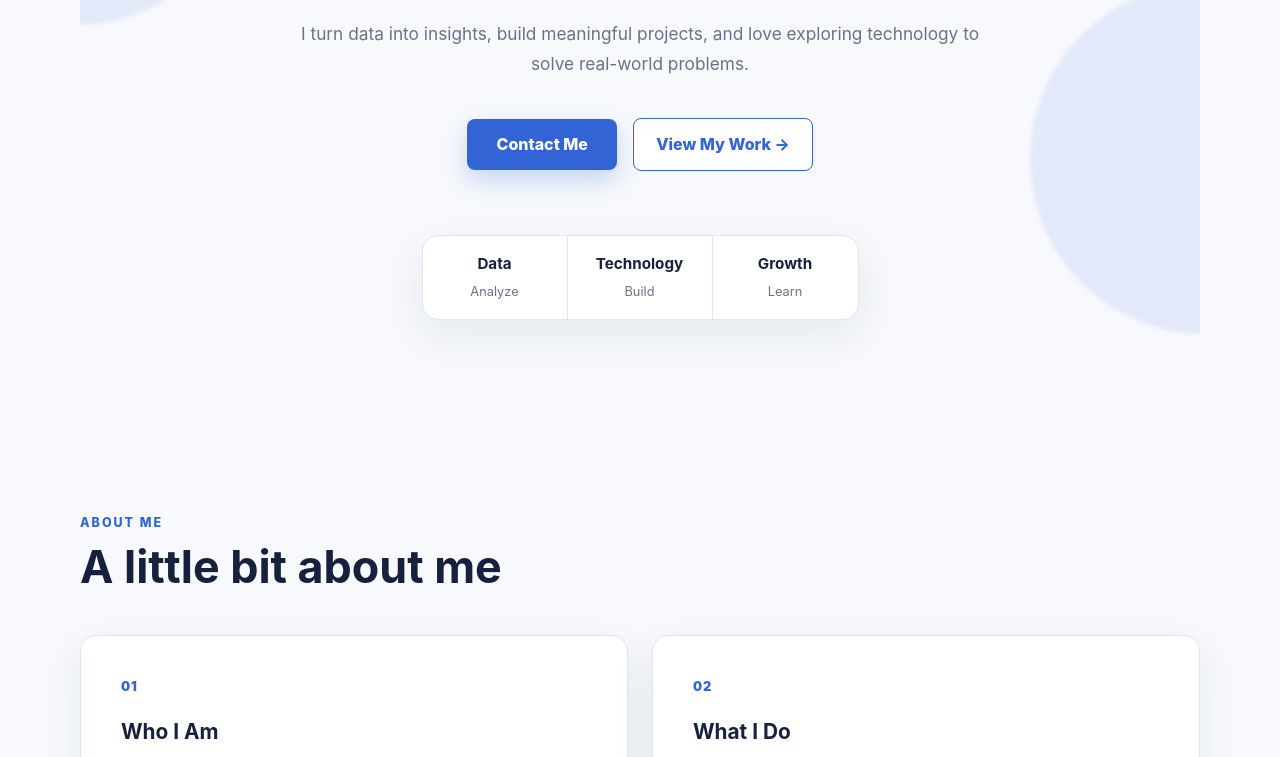
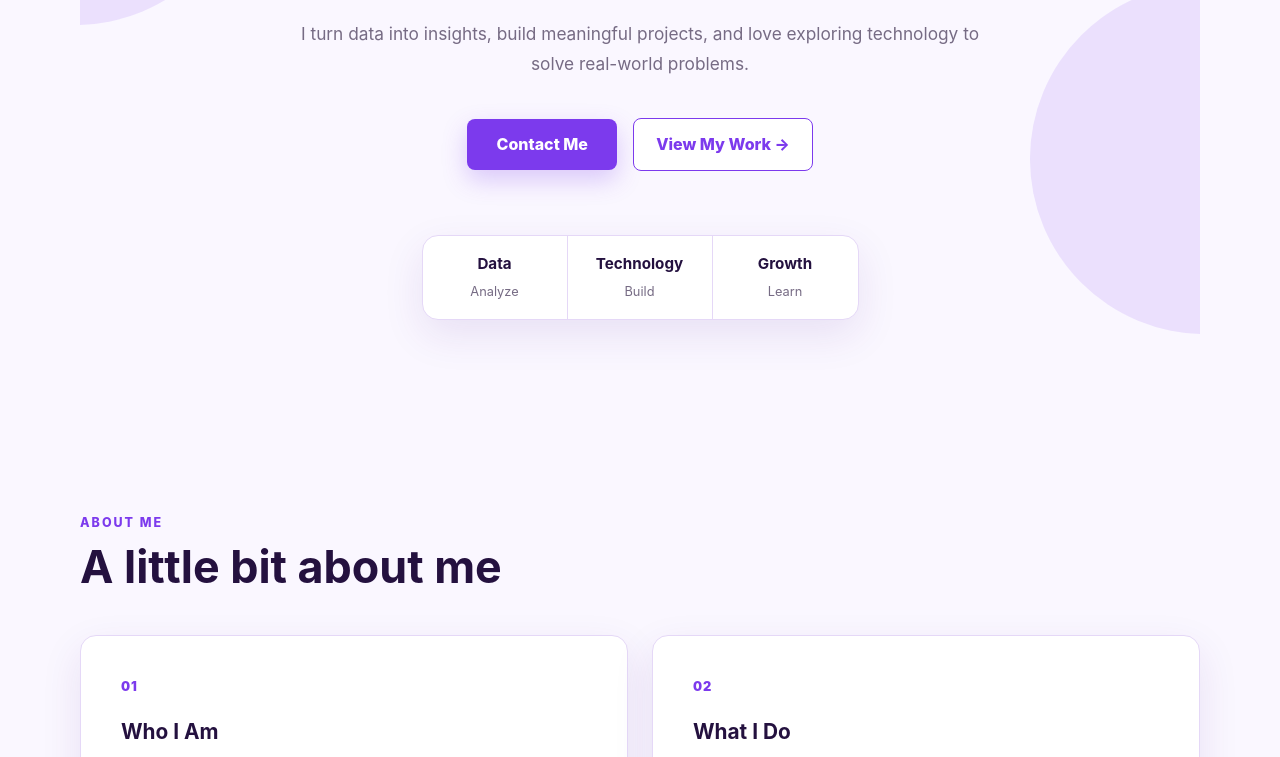
Before and after one commit to divyabanuka/portfolio-task2, a plain HTML site: page index.html in a window 1280 px wide. Shown: the part 490-1247 px from the top of the page. Drawn offline with Linux system fonts and the light colour scheme.

Commit message:
Update style.css

```diff
--- a/style.css
+++ b/style.css
@@ -1,36 +1,30 @@
-
-    /* =========================================================
+/* =========================================================
    TASK 2 - ADVANCED CSS3 & RESPONSIVE ARCHITECTURE
+   Purple + Lavender Theme
    ========================================================= */
 
 
-/* =========================================================
-   1. CSS VARIABLES
-   ========================================================= */
+/* ================= CSS VARIABLES ================= */
 
 :root {
+    --primary: #7c3aed;
+    --primary-dark: #6d28d9;
+    --accent: #a855f7;
 
-    --primary: #3264d6;
-    --primary-dark: #244fae;
-    --accent: #5b7cff;
+    --bg: #faf7ff;
+    --surface: #ffffff;
+    --surface-alt: #f3e8ff;
 
-    --bg: #f7f9fc;
-    --surface: #ffffff;
-    --surface-alt: #eef3fb;
+    --text: #24113f;
+    --text-soft: #5f5470;
+    --text-muted: #766b84;
 
-    --text: #17213d;
-    --text-soft: #59647a;
-    --text-muted: #687289;
+    --border: #e5d8f7;
 
-    --border: #dfe5f0;
+    --success: #16a34a;
 
-    --success: #20b486;
-
-    --shadow:
-        0 15px 40px rgba(20, 35, 70, 0.08);
-
-    --shadow-hover:
-        0 20px 50px rgba(20, 35, 70, 0.15);
+    --shadow: 0 15px 40px rgba(76, 29, 149, 0.10);
+    --shadow-hover: 0 20px 50px rgba(76, 29, 149, 0.18);
 
     --radius-sm: 8px;
     --radius-md: 16px;
@@ -45,41 +39,33 @@
     --space-xl: 64px;
     --space-xxl: 96px;
 
-    --transition:
-        0.3s ease;
+    --transition: 0.3s ease;
 }
 
 
-/* =========================================================
-   DARK MODE VARIABLES
-   ========================================================= */
+/* ================= DARK MODE ================= */
 
 #theme-toggle:checked ~ .site-wrapper {
+    --bg: #120b1f;
+    --surface: #1c122b;
+    --surface-alt: #29183d;
 
-    --bg: #0c1222;
-    --surface: #131c30;
-    --surface-alt: #19243a;
+    --text: #f8f3ff;
+    --text-soft: #d1c4df;
+    --text-muted: #b4a5c4;
 
-    --text: #f4f7ff;
-    --text-soft: #b9c4d8;
-    --text-muted: #9ba8bf;
+    --border: #3b2850;
 
-    --border: #293650;
+    --primary: #a78bfa;
+    --primary-dark: #8b5cf6;
+    --accent: #c084fc;
 
-    --primary: #6e91ff;
-    --primary-dark: #5275df;
-
-    --shadow:
-        0 15px 40px rgba(0, 0, 0, 0.3);
-
-    --shadow-hover:
-        0 20px 50px rgba(0, 0, 0, 0.45);
+    --shadow: 0 15px 40px rgba(0, 0, 0, 0.30);
+    --shadow-hover: 0 20px 50px rgba(0, 0, 0, 0.45);
 }
 
 
-/* =========================================================
-   2. RESET
-   ========================================================= */
+/* ================= RESET ================= */
 
 * {
     margin: 0;
@@ -87,12 +73,10 @@
     box-sizing: border-box;
 }
 
-
 html {
     scroll-behavior: smooth;
     scroll-padding-top: 80px;
 }
-
 
 body {
     font-family:
@@ -113,31 +97,24 @@ body {
         color var(--transition);
 }
 
-
 img {
     max-width: 100%;
     display: block;
 }
 
-
 a {
     color: inherit;
 }
 
-
 ul {
     list-style: none;
 }
-
 
 button,
 a,
 label {
     -webkit-tap-highlight-color: transparent;
 }
-
-
-/* Hide checkbox */
 
 .theme-checkbox {
     position: absolute;
@@ -146,9 +123,7 @@ label {
 }
 
 
-/* =========================================================
-   3. GENERAL LAYOUT
-   ========================================================= */
+/* ================= GENERAL LAYOUT ================= */
 
 .site-wrapper {
     min-height: 100vh;
@@ -159,7 +134,6 @@ label {
         background var(--transition),
         color var(--transition);
 }
-
 
 .section {
     width: min(
@@ -172,11 +146,9 @@ label {
     padding-block: var(--space-xl);
 }
 
-
 .section-heading {
     margin-bottom: var(--space-lg);
 }
-
 
 .section-heading p,
 .contact-label {
@@ -191,7 +163,6 @@ label {
     margin-bottom: var(--space-xs);
 }
 
-
 .section-heading h2 {
     font-size: clamp(
         2rem,
@@ -203,9 +174,7 @@ label {
 }
 
 
-/* =========================================================
-   4. HEADER
-   ========================================================= */
+/* ================= HEADER ================= */
 
 .site-header {
     position: sticky;
@@ -214,21 +183,14 @@ label {
 
     z-index: 1000;
 
-    background:
-        color-mix(
-            in srgb,
-            var(--surface) 90%,
-            transparent
-        );
+    background: var(--surface);
 
     border-bottom:
         1px solid var(--border);
 
     backdrop-filter: blur(14px);
-
     -webkit-backdrop-filter: blur(14px);
 }
-
 
 .navbar {
     width: min(
@@ -250,9 +212,7 @@ label {
 }
 
 
-/* =========================================================
-   5. LOGO
-   ========================================================= */
+/* ================= LOGO ================= */
 
 .logo {
     text-decoration: none;
@@ -266,15 +226,12 @@ label {
     white-space: nowrap;
 }
 
-
 .logo span {
     color: var(--primary);
 }
 
 
-/* =========================================================
-   6. NAVIGATION
-   ========================================================= */
+/* ================= NAVIGATION ================= */
 
 .nav-right {
     display: flex;
@@ -284,7 +241,6 @@ label {
     gap: var(--space-sm);
 }
 
-
 .nav-links {
     display: flex;
 
@@ -292,7 +248,6 @@ label {
 
     gap: 6px;
 }
-
 
 .nav-links a {
     display: block;
@@ -314,14 +269,12 @@ label {
         background var(--transition);
 }
 
-
 .nav-links a:hover,
 .nav-links a:focus-visible {
     color: var(--primary);
 
     background: var(--surface-alt);
 }
-
 
 .nav-links a:focus-visible,
 .btn:focus-visible,
@@ -339,17 +292,13 @@ label {
 }
 
 
-/* =========================================================
-   7. THEME BUTTON
-   ========================================================= */
+/* ================= THEME BUTTON ================= */
 
 .theme-button {
     width: 42px;
-
     height: 42px;
 
     display: grid;
-
     place-items: center;
 
     border:
@@ -370,23 +319,19 @@ label {
         background var(--transition);
 }
 
-
 .theme-button:hover {
     transform: rotate(12deg) scale(1.05);
 }
 
-
 .theme-button .moon {
     display: none;
 }
-
 
 #theme-toggle:checked
 ~ .site-wrapper
 .theme-button .sun {
     display: none;
 }
-
 
 #theme-toggle:checked
 ~ .site-wrapper
@@ -395,9 +340,7 @@ label {
 }
 
 
-/* =========================================================
-   8. HERO
-   ========================================================= */
+/* ================= HERO ================= */
 
 .hero {
     min-height: calc(100vh - 72px);
@@ -413,7 +356,6 @@ label {
     overflow: hidden;
 }
 
-
 .hero::before,
 .hero::after {
     content: "";
@@ -421,7 +363,6 @@ label {
     position: absolute;
 
     width: 220px;
-
     height: 220px;
 
     border-radius: 50%;
@@ -429,40 +370,30 @@ label {
     background:
         color-mix(
             in srgb,
-            var(--primary) 10%,
+            var(--primary) 12%,
             transparent
         );
-
-    filter: blur(2px);
 
     pointer-events: none;
 }
 
-
 .hero::before {
     top: 10%;
-
     left: -120px;
 }
 
-
 .hero::after {
     right: -120px;
-
     bottom: 10%;
 }
 
-
 .hero-content {
     width: 100%;
-
     max-width: 850px;
 
     position: relative;
-
     z-index: 1;
 }
-
 
 .availability {
     width: fit-content;
@@ -501,10 +432,8 @@ label {
     font-weight: 700;
 }
 
-
 .status-dot {
     width: 8px;
-
     height: 8px;
 
     background: var(--success);
@@ -520,7 +449,6 @@ label {
         );
 }
 
-
 .hero h1 {
     margin-top: var(--space-md);
 
@@ -535,13 +463,11 @@ label {
     letter-spacing: -3px;
 }
 
-
 .hero h1 span {
     display: block;
 
     color: var(--primary);
 }
-
 
 .hero h2 {
     margin-top: var(--space-md);
@@ -557,7 +483,6 @@ label {
     font-weight: 600;
 }
 
-
 .hero-text {
     max-width: 680px;
 
@@ -572,9 +497,7 @@ label {
 }
 
 
-/* =========================================================
-   9. BUTTONS - FLEXBOX
-   ========================================================= */
+/* ================= HERO BUTTONS ================= */
 
 .hero-buttons {
     margin-top: var(--space-lg);
@@ -590,12 +513,10 @@ label {
     gap: var(--space-sm);
 }
 
-
 .btn {
     display: inline-flex;
 
     align-items: center;
-
     justify-content: center;
 
     min-height: 48px;
@@ -616,11 +537,9 @@ label {
         box-shadow var(--transition);
 }
 
-
 .btn:hover {
     transform: translateY(-3px);
 }
-
 
 .btn-primary {
     color: white;
@@ -636,11 +555,9 @@ label {
         );
 }
 
-
 .btn-primary:hover {
     background: var(--primary-dark);
 }
-
 
 .btn-secondary {
     color: var(--primary);
@@ -652,9 +569,7 @@ label {
 }
 
 
-/* =========================================================
-   10. HERO STATS - FLEXBOX
-   ========================================================= */
+/* ================= HERO STATS ================= */
 
 .hero-stats {
     margin-top: var(--space-xl);
@@ -681,7 +596,6 @@ label {
     box-shadow: var(--shadow);
 }
 
-
 .stat {
     width: 100%;
 
@@ -695,18 +609,15 @@ label {
         1px solid var(--border);
 }
 
-
 .stat:last-child {
     border-bottom: 0;
 }
-
 
 .stat strong {
     display: block;
 
     font-size: 0.95rem;
 }
-
 
 .stat span {
     color: var(--text-muted);
@@ -715,9 +626,7 @@ label {
 }
 
 
-/* =========================================================
-   11. ABOUT - CSS GRID
-   ========================================================= */
+/* ================= ABOUT GRID ================= */
 
 .about-grid {
     display: grid;
@@ -726,7 +635,6 @@ label {
 
     gap: var(--space-md);
 }
-
 
 .about-card {
     position: relative;
@@ -749,13 +657,11 @@ label {
         box-shadow var(--transition);
 }
 
-
 .about-card:hover {
     transform: translateY(-5px);
 
     box-shadow: var(--shadow-hover);
 }
-
 
 .card-number {
     color: var(--primary);
@@ -769,13 +675,11 @@ label {
     margin-bottom: var(--space-sm);
 }
 
-
 .about-card h3 {
     margin-bottom: var(--space-sm);
 
     font-size: 1.3rem;
 }
-
 
 .about-card p {
     color: var(--text-soft);
@@ -783,15 +687,12 @@ label {
     margin-bottom: var(--space-sm);
 }
 
-
 .about-card p:last-child {
     margin-bottom: 0;
 }
 
 
-/* =========================================================
-   12. SKILLS SECTION
-   ========================================================= */
+/* ================= SKILLS SECTION ================= */
 
 .skills-section {
     width: 100%;
@@ -800,7 +701,6 @@ label {
 
     background: var(--surface-alt);
 }
-
 
 .skills-section > .section-heading,
 .skills-section > .skills-grid {
@@ -813,9 +713,7 @@ label {
 }
 
 
-/* =========================================================
-   13. SKILLS GRID
-   ========================================================= */
+/* ================= SKILLS GRID ================= */
 
 .skills-grid {
     display: grid;
@@ -824,7 +722,6 @@ label {
 
     gap: var(--space-sm);
 }
-
 
 .skill-card {
     padding: var(--space-md);
@@ -844,7 +741,6 @@ label {
         border-color var(--transition);
 }
 
-
 .skill-card:hover {
     transform: translateY(-6px);
 
@@ -858,10 +754,8 @@ label {
         );
 }
 
-
 .skill-icon {
     width: 50px;
-
     height: 50px;
 
     display: grid;
@@ -881,13 +775,11 @@ label {
     font-weight: 800;
 }
 
-
 .skill-card h3 {
     margin-bottom: 6px;
 
     font-size: 1.05rem;
 }
-
 
 .skill-card p {
     color: var(--text-muted);
@@ -896,9 +788,7 @@ label {
 }
 
 
-/* =========================================================
-   14. PROJECTS GRID
-   ========================================================= */
+/* ================= PROJECTS GRID ================= */
 
 .projects-grid {
     display: grid;
@@ -907,7 +797,6 @@ label {
 
     gap: var(--space-md);
 }
-
 
 .project-card {
     padding: var(--space-lg);
@@ -931,7 +820,6 @@ label {
         border-color var(--transition);
 }
 
-
 .project-card:hover {
     transform: translateY(-7px);
 
@@ -945,7 +833,6 @@ label {
         );
 }
 
-
 .project-top {
     display: flex;
 
@@ -958,7 +845,6 @@ label {
     margin-bottom: var(--space-md);
 }
 
-
 .project-number {
     color: var(--primary);
 
@@ -969,10 +855,8 @@ label {
     letter-spacing: 1px;
 }
 
-
 .project-arrow {
     width: 36px;
-
     height: 36px;
 
     display: grid;
@@ -989,11 +873,9 @@ label {
         transform var(--transition);
 }
 
-
 .project-card:hover .project-arrow {
     transform: translate(3px, -3px);
 }
-
 
 .project-card h3 {
     margin-bottom: var(--space-sm);
@@ -1003,7 +885,6 @@ label {
     line-height: 1.3;
 }
 
-
 .project-card > p {
     color: var(--text-soft);
 
@@ -1011,9 +892,7 @@ label {
 }
 
 
-/* =========================================================
-   15. TAGS - FLEXBOX
-   ========================================================= */
+/* ================= TAGS ================= */
 
 .tags {
     margin-top: var(--space-md);
@@ -1024,7 +903,6 @@ label {
 
     gap: 8px;
 }
-
 
 .tags span {
     padding:
@@ -1043,9 +921,7 @@ label {
 }
 
 
-/* =========================================================
-   16. PROJECT BUTTON
-   ========================================================= */
+/* ================= PROJECT BUTTON ================= */
 
 .project-btn {
     width: fit-content;
@@ -1075,7 +951,6 @@ label {
         transform var(--transition);
 }
 
-
 .project-btn:hover {
     background: var(--primary);
 
@@ -1085,14 +960,11 @@ label {
 }
 
 
-/* =========================================================
-   17. CONTACT
-   ========================================================= */
+/* ================= CONTACT ================= */
 
 .contact-section {
     padding-bottom: var(--space-xxl);
 }
-
 
 .contact-card {
     max-width: 850px;
@@ -1110,22 +982,20 @@ label {
     background:
         linear-gradient(
             135deg,
-            var(--primary),
-            var(--primary-dark)
+            #7c3aed,
+            #6d28d9
         );
 
     border-radius: var(--radius-lg);
 
     box-shadow:
         0 25px 60px
-        rgba(38, 77, 174, 0.25);
+        rgba(109, 40, 217, 0.28);
 }
-
 
 .contact-card .contact-label {
     color: rgba(255, 255, 255, 0.75);
 }
-
 
 .contact-card h2 {
     margin-bottom: var(--space-sm);
@@ -1139,19 +1009,16 @@ label {
     line-height: 1.1;
 }
 
-
 .contact-card > p:not(.contact-label) {
     max-width: 600px;
 
     margin-inline: auto;
 
-    color: rgba(255, 255, 255, 0.8);
+    color: rgba(255, 255, 255, 0.82);
 }
 
 
-/* =========================================================
-   18. CONTACT LINKS - FLEXBOX
-   ========================================================= */
+/* ================= CONTACT LINKS ================= */
 
 .contact-links {
     margin-top: var(--space-lg);
@@ -1162,7 +1029,6 @@ label {
 
     gap: 10px;
 }
-
 
 .contact-links a {
     display: flex;
@@ -1180,7 +1046,7 @@ label {
     text-decoration: none;
 
     background:
-        rgba(255, 255, 255, 0.1);
+        rgba(255, 255, 255, 0.10);
 
     border:
         1px solid
@@ -1193,14 +1059,12 @@ label {
         transform var(--transition);
 }
 
-
 .contact-links a:hover {
     background:
         rgba(255, 255, 255, 0.18);
 
     transform: translateY(-2px);
 }
-
 
 .contact-links span {
     font-size: 0.72rem;
@@ -1215,9 +1079,7 @@ label {
 }
 
 
-/* =========================================================
-   19. FOOTER
-   ========================================================= */
+/* ================= FOOTER ================= */
 
 footer {
     padding:
@@ -1238,7 +1100,7 @@ footer {
 
 
 /* =========================================================
-   20. TABLET - 600px+
+   TABLET - 600px+
    ========================================================= */
 
 @media (min-width: 600px) {
@@ -1252,18 +1114,15 @@ footer {
         padding-block: var(--space-xxl);
     }
 
-
     .hero-buttons {
         flex-direction: row;
 
         align-items: center;
     }
 
-
     .btn {
         min-width: 150px;
     }
-
 
     .hero-stats {
         flex-direction: row;
@@ -1272,7 +1131,6 @@ footer {
 
         margin-inline: auto;
     }
-
 
     .stat {
         width: auto;
@@ -1285,29 +1143,24 @@ footer {
             1px solid var(--border);
     }
 
-
     .stat:last-child {
         border-right: 0;
     }
-
 
     .about-grid {
         grid-template-columns:
             repeat(2, 1fr);
     }
 
-
     .skills-grid {
         grid-template-columns:
             repeat(2, 1fr);
     }
 
-
     .projects-grid {
         grid-template-columns:
             repeat(2, 1fr);
     }
-
 
     .contact-links {
         flex-direction: row;
@@ -1315,16 +1168,14 @@ footer {
         justify-content: center;
     }
 
-
     .contact-links a {
         min-width: 220px;
     }
-
 }
 
 
 /* =========================================================
-   21. DESKTOP - 900px+
+   DESKTOP - 900px+
    ========================================================= */
 
 @media (min-width: 900px) {
@@ -1333,11 +1184,9 @@ footer {
         min-height: 82px;
     }
 
-
     .nav-links {
         gap: 8px;
     }
-
 
     .nav-links a {
         padding:
@@ -1345,11 +1194,9 @@ footer {
             13px;
     }
 
-
     .hero {
         min-height: calc(100vh - 82px);
     }
-
 
     .hero h1 {
         font-size: clamp(
@@ -1359,11 +1206,9 @@ footer {
         );
     }
 
-
     .hero-text {
         font-size: 1.08rem;
     }
-
 
     .skills-grid {
         grid-template-columns:
@@ -1372,7 +1217,6 @@ footer {
         gap: var(--space-md);
     }
 
-
     .projects-grid {
         grid-template-columns:
             repeat(2, 1fr);
@@ -1380,47 +1224,40 @@ footer {
         gap: var(--space-lg);
     }
 
-
     .skill-card {
         padding: var(--space-lg);
     }
 
-
     .project-card {
         padding: var(--space-xl);
     }
-
 }
 
 
 /* =========================================================
-   22. LARGE DESKTOP - 1200px+
+   LARGE DESKTOP - 1200px+
    ========================================================= */
 
 @media (min-width: 1200px) {
 
     .hero::before {
         width: 350px;
-
         height: 350px;
 
         left: -180px;
     }
 
-
     .hero::after {
         width: 350px;
-
         height: 350px;
 
         right: -180px;
     }
-
 }
 
 
 /* =========================================================
-   23. REDUCED MOTION ACCESSIBILITY
+   ACCESSIBILITY
    ========================================================= */
 
 @media (prefers-reduced-motion: reduce) {
@@ -1429,13 +1266,10 @@ footer {
         scroll-behavior: auto;
     }
 
-
     *,
     *::before,
     *::after {
         transition: none !important;
-
         animation: none !important;
     }
-
 }
```
